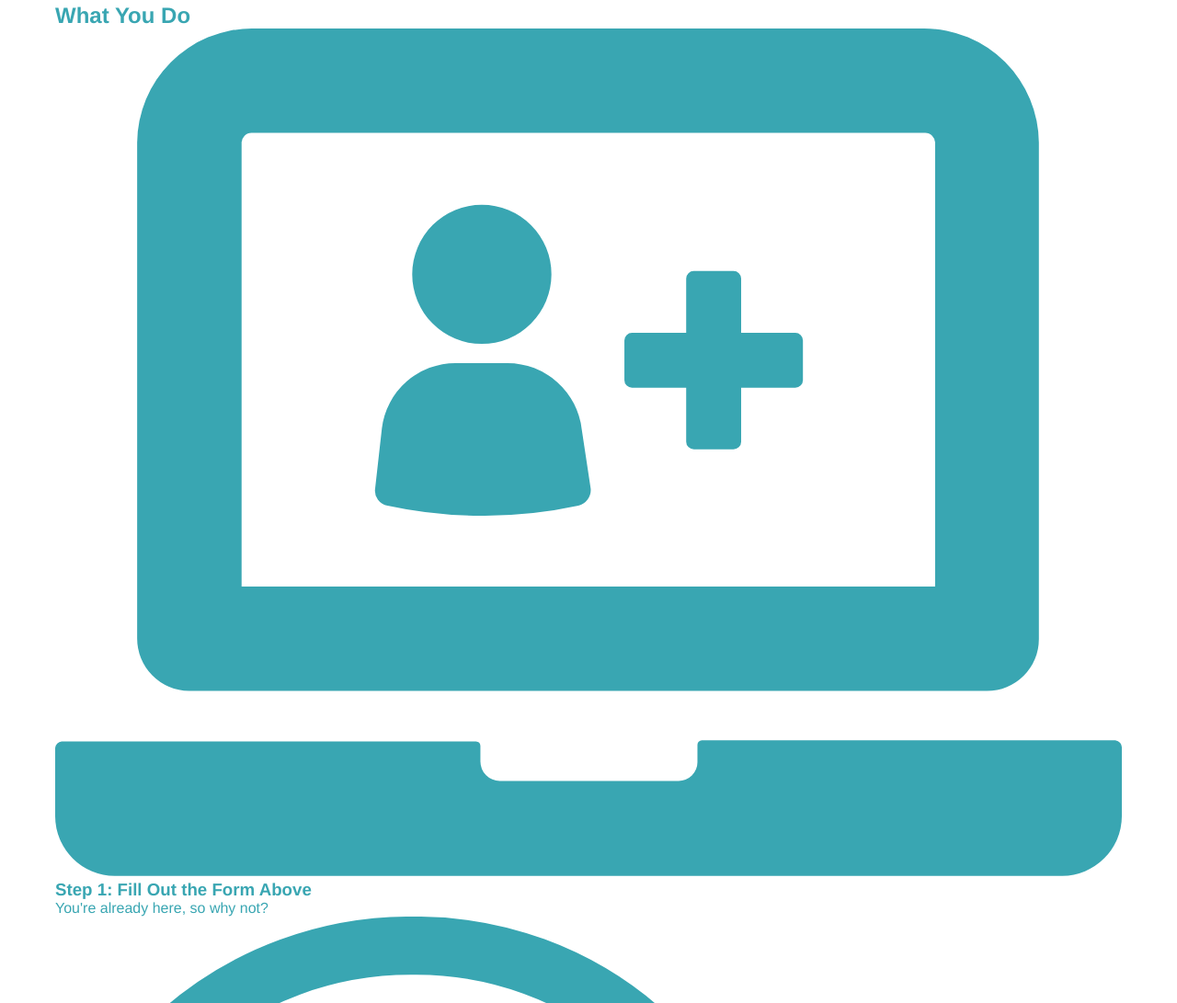
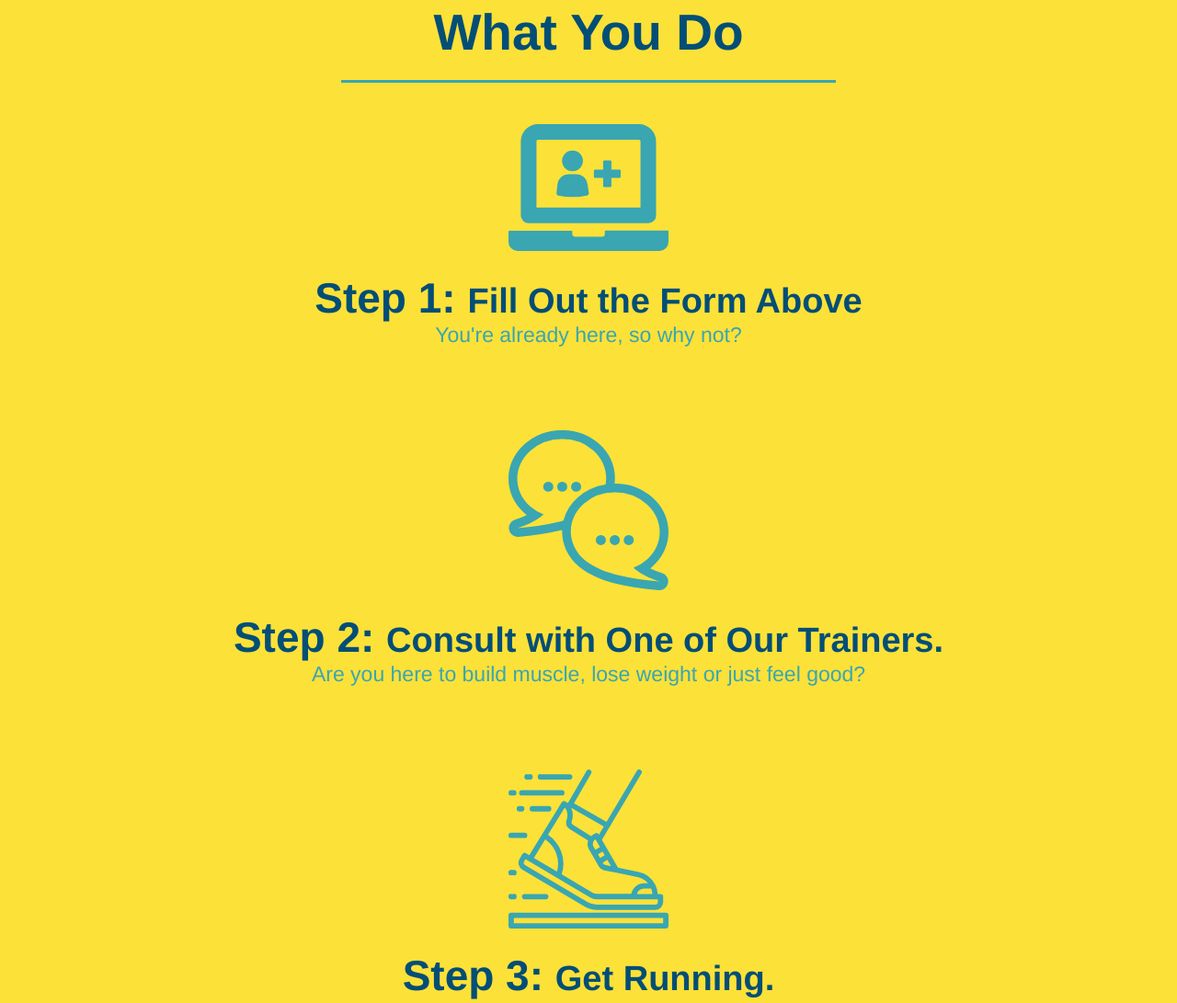
Before and after one commit to shellienguyen/run-buddy, a plain HTML site: page index.html in a window 1280 px wide. Shown: the part 1117-2208 px from the top of the page at 92% size. Drawn offline with Linux system fonts and the light colour scheme.

Commit message:
html outline and gitignore

```diff
--- a/assets/css/style.css
+++ b/assets/css/style.css
@@ -11,6 +11,7 @@
    font-family: Helvetica, Arial, sans-serif;
 }
 
+/****************************************************/
 /* Header styles start */
 header {
    padding: 20px 35px;
@@ -45,7 +46,9 @@
    font-size: 22px;
 }
 /* Header styles end */
+/**~~~~~~~~~~~~~~~~~~~~~~~~~~~~~~~~~~~~~~~~~~~~~~~~**/
 
+/****************************************************/
 /*Foot styles start */
 footer {
    background: #fce138;
@@ -70,11 +73,13 @@
    color: #024e76;
 }
 /* Footer styles end */
+/**~~~~~~~~~~~~~~~~~~~~~~~~~~~~~~~~~~~~~~~~~~~~~~~~**/
 
 section {
    padding: 60px;
 }
 
+/****************************************************/
 /* Hero Style Start */
 .hero {
    background-image: url("../images/hero-bg.jpg");
@@ -126,20 +131,34 @@
    margin-bottom: 15px;
 }
 /* Hero styles end */
+/**~~~~~~~~~~~~~~~~~~~~~~~~~~~~~~~~~~~~~~~~~~~~~~~~**/
 
-/* What We Do styles start */
-.intro {
-   text-align: center;
-}
 
-.intro h2 {
+/****************************************************/
+/* Steps shared styles start */
+.section-title {
    font-size: 55px;
    color: #024e76;
    margin-bottom: 35px;
    padding: 0 100px 20px 100px;
+   display: inline-block;
    border-bottom: 3px solid;
+}
+
+.primary-border {
    border-color: #fce138;
-   display: inline-block;
+}
+
+.secondary-border {
+   border-color: #39a6b2;
+}
+/* Steps shared styles end */
+/**~~~~~~~~~~~~~~~~~~~~~~~~~~~~~~~~~~~~~~~~~~~~~~~~**/
+
+/****************************************************/
+/* What We Do styles start */
+.intro {
+   text-align: center;
 }
 
 .intro p {
@@ -151,3 +170,37 @@
    margin: 0 auto;
 }
 /* What We Do styles end */
+/**~~~~~~~~~~~~~~~~~~~~~~~~~~~~~~~~~~~~~~~~~~~~~~~~**/
+
+/****************************************************/
+/* What You Do styles start */
+.steps {
+   text-align: center;
+   background: #fce138;
+}
+
+.steps div {
+   margin-bottom: 80px;
+}
+
+.steps img {
+   width: 15%;
+   margin: 10px 0;
+}
+
+.steps h3 {
+   color: #024e76;
+   font-size: 46px;
+   margin-top: 10px;
+}
+
+.steps p {
+   color: #39a6b2;
+   font-size: 23px;
+}
+
+.steps span {
+   font-size: 38px;
+}
+/* What You Do styles end */
+/**~~~~~~~~~~~~~~~~~~~~~~~~~~~~~~~~~~~~~~~~~~~~~~~~**/
--- a/index.html
+++ b/index.html
@@ -78,7 +78,7 @@
 
    <!-- "What We Do" section -->
    <section id = "what-we-do" class = "intro">
-      <h2>What We Do</h2>
+      <h2 class = "section-title primary-border">What We Do</h2>
 
       <p>
          butcher selfies chambray shabby chic gentrify readymade yr Echo Park XOXO Tumblr normcore
@@ -90,31 +90,31 @@
    </section>
 
    <!-- "What You Do" section -->
-   <section id = "what-you-do">
-      <h2>What You Do</h2>
+   <section id = "what-you-do" class = "steps">
+      <h2 class = "section-title secondary-border">What You Do</h2>
 
       <div>
          <!-- Insert this image element -->
          <img src = "./assets/images/step-1.svg" alt = "" />
-         <h3> Step 1: Fill Out the Form Above</h3>
+         <h3> Step 1: <span>Fill Out the Form Above</span></h3>
          <p>You're already here, so why not?</p>
       </div>
 
       <div>
          <img src = "./assets/images/step-2.svg" alt = "" />
-         <h3> Step 2: Consult with One of Our Trainers.</h3>
+         <h3> Step 2: <span>Consult with One of Our Trainers.</span></h3>
          <p> Are you here to build muscle, lose weight or just feel good?</p>
       </div>
 
       <div>
          <img src = "./assets/images/step-3.svg" alt = "" />
-         <h3> Step 3: Get Running.</h3>
+         <h3> Step 3: <span>Get Running.</span></h3>
          <p> Hit the ground running (literally) once your trainer lays out your plan.</p>
       </div>
 
       <div>
          <img src = "./assets/images/step-4.svg" alt = "" />
-         <h3> Step 4: See Results</h3>
+         <h3> Step 4: <span>See Results</span></h3>
          <p>Bi-weekly checkins with your trainer will keep you focused.</p>
       </div>
    </section>
```
